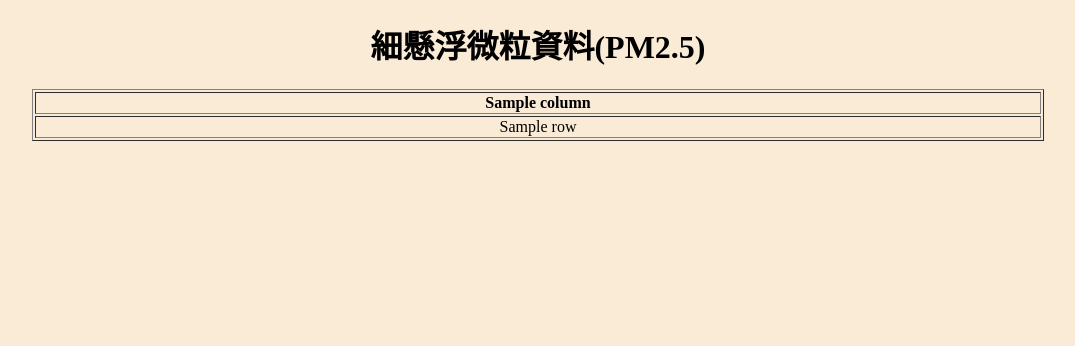
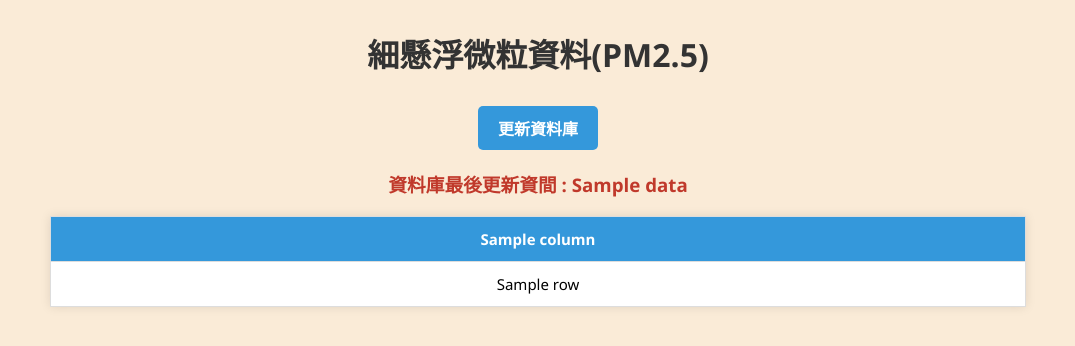
Before and after one commit to a68800886a/pm25-project, a Flask app: template templates/index.html in a window 1280 px wide. Shown: the top 346 px of the page, without its empty margins (102-1177 px from the left). Run offline with Flask 3, Linux system fonts and the light colour scheme; the template is opened without the code that fills it: most values are stand-ins (such as "Sample title", 1, 10 or a date in 2020).

Commit message:
4/30課中紀錄

```diff
--- a/app.py
+++ b/app.py
@@ -2,7 +2,8 @@ from flask import Flask, render_template, request
 from datetime import datetime
 import pandas as pd
 import pymysql
-from pm25 import get_pm25_data_from_mysql
+from pm25 import get_pm25_data_from_mysql, updata_db, get_cities_name
+import json
 
 app = Flask(__name__)
 
@@ -11,7 +12,10 @@ app = Flask(__name__)
 def index():
     columns, datas = get_pm25_data_from_mysql()
     # print(datas)
-    return render_template("index.html", datas=datas, columns=columns)
+    cities_name = get_cities_name()
+    return render_template(
+        "index.html", datas=datas, columns=columns, cities_name=cities_name
+    )
 
 
 @app.route("/pm25-data")
@@ -21,6 +25,16 @@ def getpm25_data():
     df["datacreationdate"] = pd.to_datetime(df["datacreationdate"])
     df1 = df.dropna()
     return df1.values.tolist()
+
+
+@app.route("/updata")
+def updata():
+    row_count, message = updata_db()
+    nowtime = datetime.now().strftime("%Y-%m-%d")
+    result = json.dumps(
+        {"時間": nowtime, "更新筆數": row_count, "結果": message}, ensure_ascii=False
+    )
+    return result
 
 
 @app.route("/books")
--- /dev/null
+++ b/static/style.css
@@ -0,0 +1,79 @@
+body {
+  font-family: "Segoe UI", sans-serif;
+  background-color: #f5f7fa;
+  margin: 30px;
+  text-align: center;
+}
+
+h1 {
+  color: #333;
+  text-align: center;
+  margin-bottom: 30px;
+}
+
+.btn-update {
+  display: block;
+  width: fit-content;
+  margin: 0 auto 20px;
+  padding: 10px 20px;
+  background-color: #3498db;
+  color: white;
+  border: none;
+  border-radius: 5px;
+  text-decoration: none;
+  font-weight: bold;
+}
+
+.btn-update:hover {
+  background-color: #2980b9;
+}
+
+.flash-message {
+  background-color: #DFF2BF;
+  color: #4F8A10;
+  padding: 12px 16px;
+  margin: 10px auto;
+  width: 80%;
+  border-radius: 5px;
+  text-align: center;
+  font-size: 16px;
+  box-shadow: 0 2px 4px rgba(0, 0, 0, 0.1);
+}
+
+table {
+  width: 90%;
+  margin: auto;
+  border-collapse: collapse;
+  box-shadow: 0 0 10px rgba(0, 0, 0, 0.1);
+  background-color: #fff;
+}
+
+th,
+td {
+  border: 1px solid #ddd;
+  padding: 12px 16px;
+  text-align: center;
+  font-size: 15px;
+}
+
+th {
+  background-color: #3498db;
+  color: white;
+}
+
+tr:nth-child(even) {
+  background-color: #f2f2f2;
+}
+
+tr:hover {
+  background-color: #e8f4ff;
+}
+
+h3 {
+  text-align: center;
+  color: #c0392b;
+}
+
+form {
+  margin: 12px;
+}
--- a/templates/index.html
+++ b/templates/index.html
@@ -5,6 +5,7 @@
     <meta charset="UTF-8">
     <meta name="viewport" content="width=device-width, initial-scale=1.0">
     <title>首頁</title>
+    <link rel="stylesheet" href="{{url_for('static',filename='style.css')}}">
     <style>
         body {
             text-align: center;
@@ -20,10 +21,12 @@
 
 <body>
     <h1>細懸浮微粒資料(PM2.5)</h1>
+    <a class="btn-update" href="/updata">更新資料庫</a>
+    <h3>資料庫最後更新資間 : {{datas[1][4]}}</h3>
     <table border="1">
         <thead>
             <tr>
-                {%for column in columns%}
+                {%for column in columns[1:]%}
                 <th>
                     {{column}}
                 </th>
@@ -32,7 +35,7 @@
         <tbody>
             {%for data in datas%}
             <tr>
-                {%for row in data%}
+                {%for row in data[1:]%}
                 <td>
                     {{row}}
                 </td>
```
Also changed, not shown: pm25.py (+48 -0 lines).
